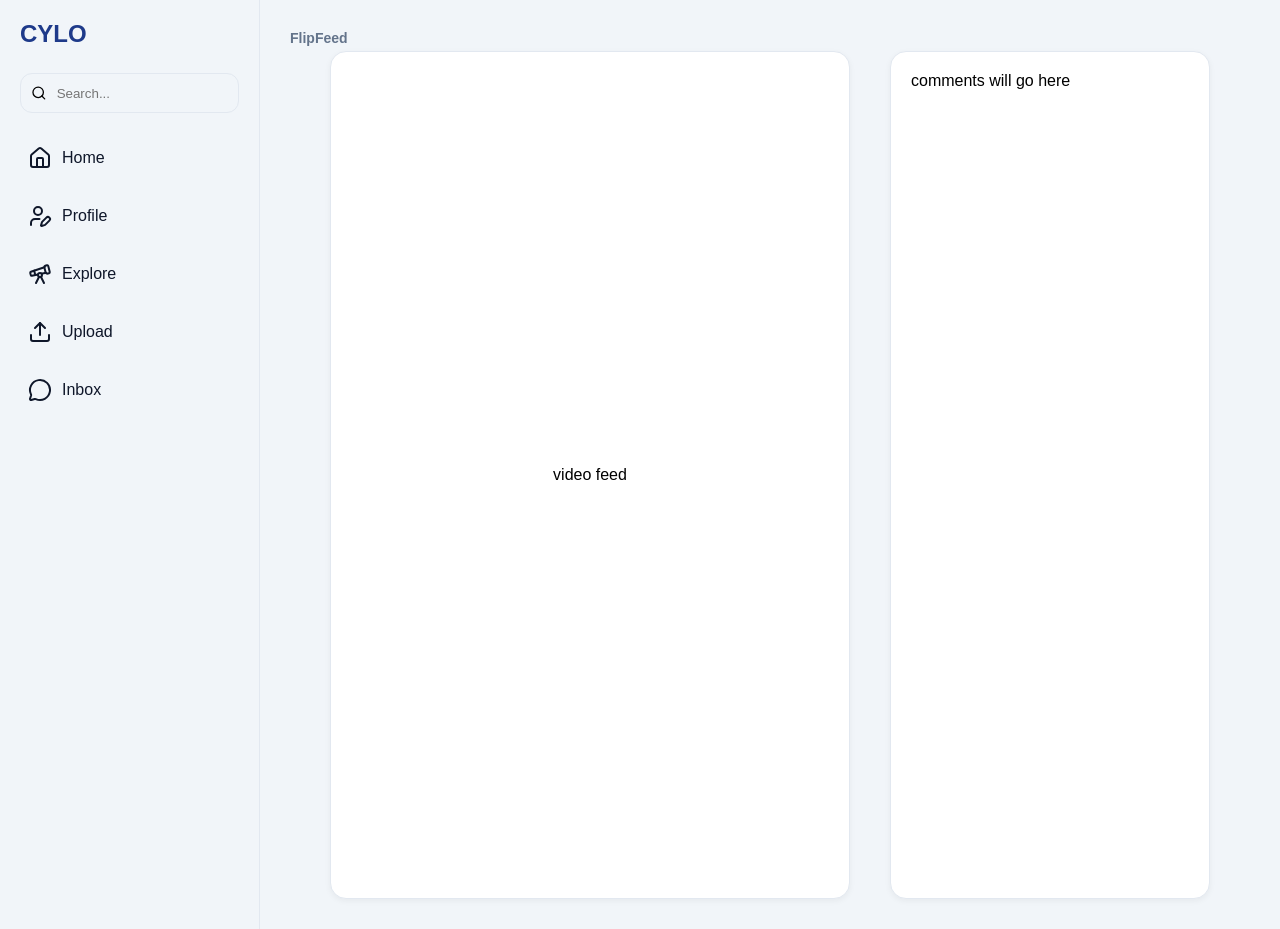
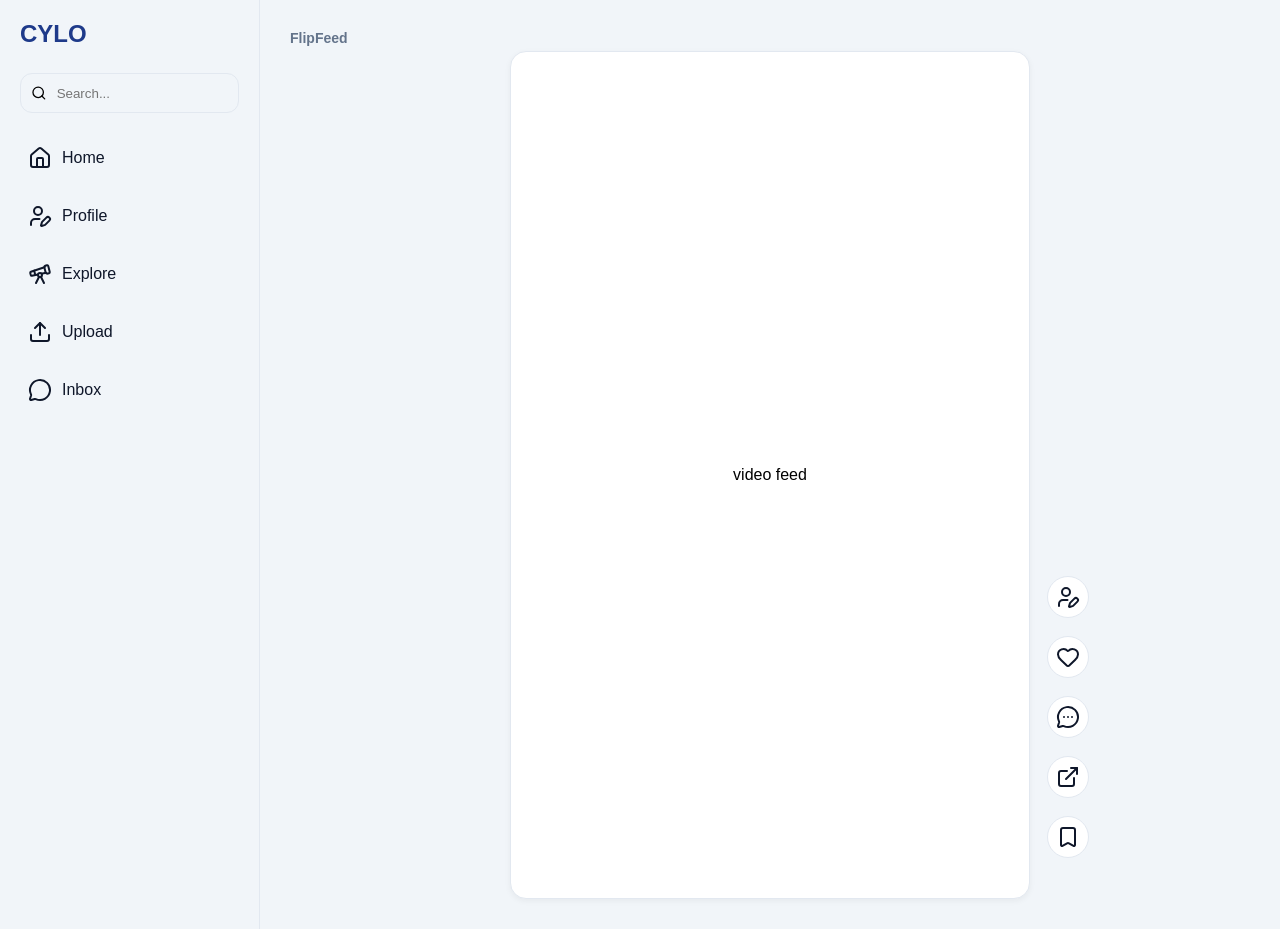
Before and after one commit to siphoPrince/TradeNest, a React (Vite) app in the folder TradeNest/tradenest/: page /dashboard in a window 1280 px wide. Built offline with nearby package versions, Linux system fonts and the light colour scheme.

Commit message:
cleanup comment

```diff
--- a/TradeNest/tradenest/src/components/Engagement.jsx
+++ b/TradeNest/tradenest/src/components/Engagement.jsx
@@ -1,13 +1,15 @@
-import { Heart, MessageCircleMore,ExternalLink   } from 'lucide-react';
+import { Heart, MessageCircleMore,ExternalLink,Bookmark,UserPen  } from 'lucide-react';
 
 const Engagement = () => {
     return(
         <div className="engagement">
-            <div className="container">
+                <a href="" className="Profile"><UserPen/></a>
                 <a href="" className="like"><Heart/></a>
                 <a href="" className="Comment"><MessageCircleMore /></a>
                 <a href="" className="Share"><ExternalLink /></a>
-            </div>
+                <a href="" className="Save"><Bookmark  /></a>
         </div>
     );
 }
+
+export default Engagement;
--- a/TradeNest/tradenest/src/components/Feed.jsx
+++ b/TradeNest/tradenest/src/components/Feed.jsx
@@ -1,4 +1,9 @@
+import { useState } from "react";
+import Engagement from "./Engagement";
+
 const Feed = () =>{
+
+    const [showComments, setShowComments] = useState(false);
     return(
         <div className="feed">
             <h6 className="feed-title">FlipFeed</h6>
@@ -6,12 +11,19 @@ const Feed = () =>{
                 {/* CENTER VIDEO AREA */}
                 <div className="main-screen">
                 video feed
+                <Engagement />
                 </div>
 
                 {/* RIGHT COMMENT PANEL */}
+                {showComments && (
                     <div className="comment-panel">
+                        <button onClick={() => setShowComments(false)}>
+                            Close
+                        </button>
+
                         comments will go here
                     </div>
+                )}
 
             </div>
 
--- a/TradeNest/tradenest/src/styles/Dashboard.css
+++ b/TradeNest/tradenest/src/styles/Dashboard.css
@@ -237,6 +237,7 @@ body{
     display:flex;
     align-items:center;
     justify-content:center;
+    position:relative;
 }
 
 
@@ -256,3 +257,38 @@ body{
 
     padding:20px;
 }
+
+.engagement{
+    position:absolute;
+
+    right:-60px;
+    bottom:40px;
+
+    display:flex;
+    flex-direction:column;
+    gap:18px;
+}
+
+.engagement a{
+    display:flex;
+    align-items:center;
+    justify-content:center;
+
+    width:42px;
+    height:42px;
+
+    border-radius:50%;
+
+    background:var(--color-card);
+
+    border:1px solid var(--color-border);
+
+    color:var(--color-text-dark);
+
+    transition:var(--transition);
+}
+
+.engagement a:hover{
+    color:var(--color-accent);
+    transform:scale(1.08);
+}
```
Lines whose indentation alone changed are shown as unchanged.
